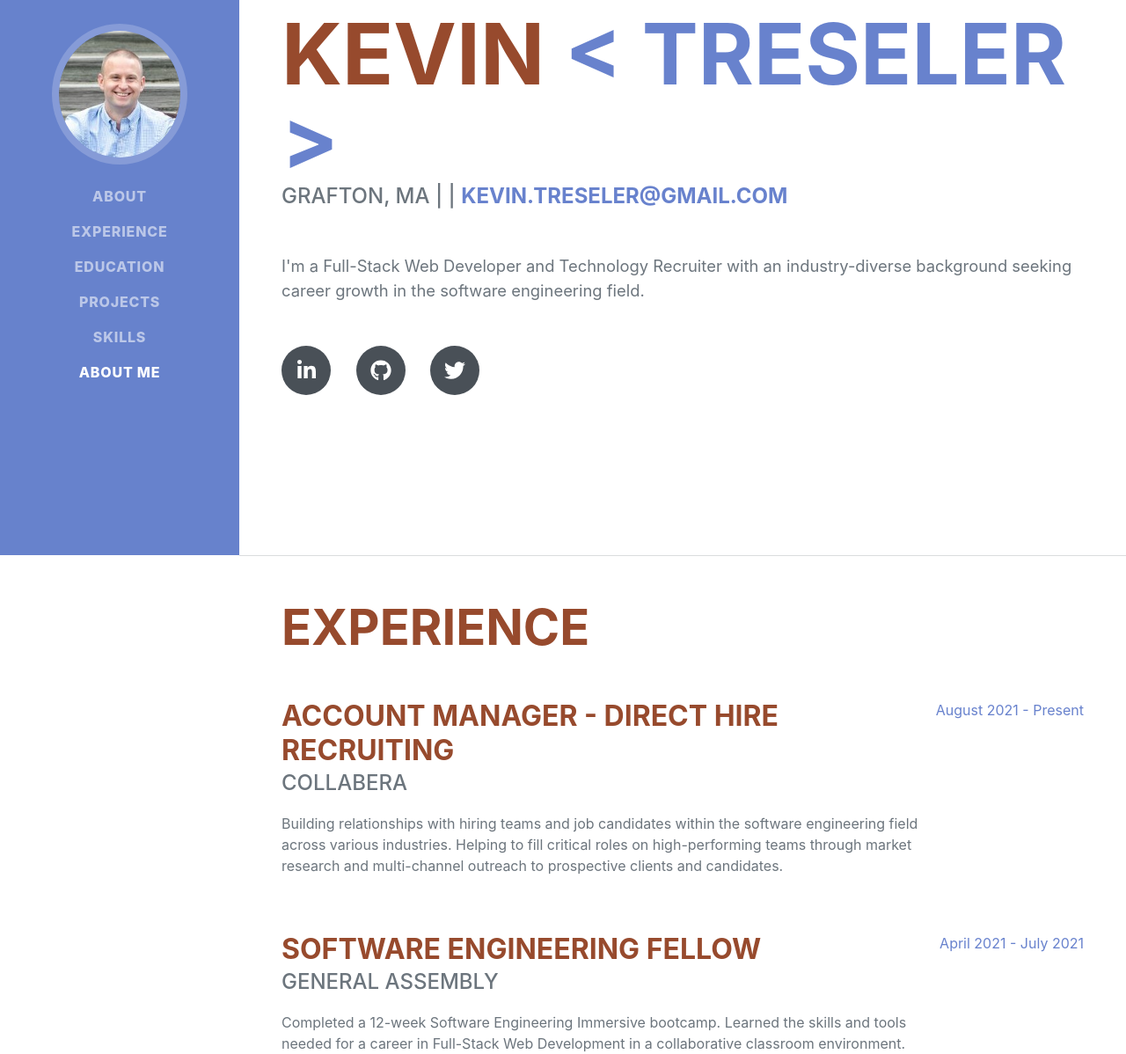
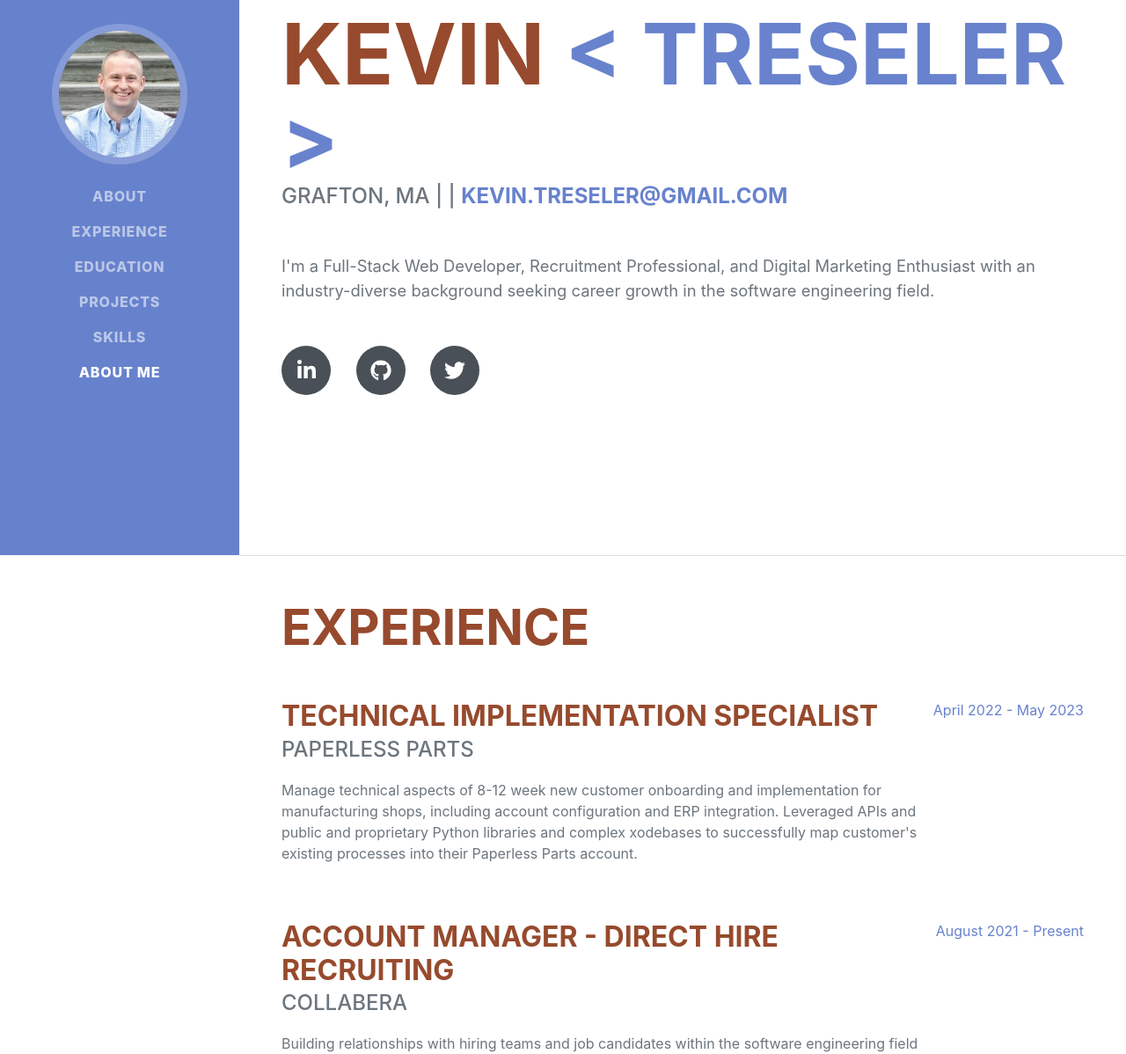
Before and after one commit to ktresel2/portfolio, a plain HTML site: page index.html in a window 1280 px wide. Shown: the part 169-1367 px from the top of the page at 88% size. Drawn offline with nearby package versions, Linux system fonts and the light colour scheme; a web font is replaced by a local one.

Commit message:
Add experience

```diff
--- a/index.html
+++ b/index.html
@@ -47,7 +47,7 @@
                         Grafton, MA | |
                         <a href="mailto:name@email.com">kevin.treseler@gmail.com</a>
                     </div>
-                    <p class="lead mb-5">I'm a Full-Stack Web Developer and Technology Recruiter with an industry-diverse background seeking career growth in the software engineering field.</p>
+                    <p class="lead mb-5">I'm a Full-Stack Web Developer, Recruitment Professional, and Digital Marketing Enthusiast with an industry-diverse background seeking career growth in the software engineering field.</p>
                     <div class="social-icons">
                         <a class="social-icon" href="https://www.linkedin.com/in/kevin-treseler/"><i class="fab fa-linkedin-in"></i></a>
                         <a class="social-icon" href="https://github.com/ktresel2"><i class="fab fa-github"></i></a>
@@ -60,6 +60,14 @@
             <section class="resume-section" id="experience">
                 <div class="resume-section-content">
                     <h2 class="mb-5">Experience</h2>
+                    <div class="d-flex flex-column flex-md-row justify-content-between mb-5">
+                        <div class="flex-grow-1">
+                            <h3 class="mb-0">Technical Implementation Specialist</h3>
+                            <div class="subheading mb-3">Paperless Parts</div>
+                            <p>Manage technical aspects of 8-12 week new customer onboarding and implementation for manufacturing shops, including account configuration and ERP integration. Leveraged APIs and public and proprietary Python libraries and complex xodebases to successfully map customer's existing processes into their Paperless Parts account. </p>
+                        </div>
+                        <div class="flex-shrink-0"><span class="text-primary">April 2022 - May 2023</span></div>
+                    </div>
                     <div class="d-flex flex-column flex-md-row justify-content-between mb-5">
                         <div class="flex-grow-1">
                             <h3 class="mb-0">Account Manager - Direct Hire Recruiting</h3>
```
